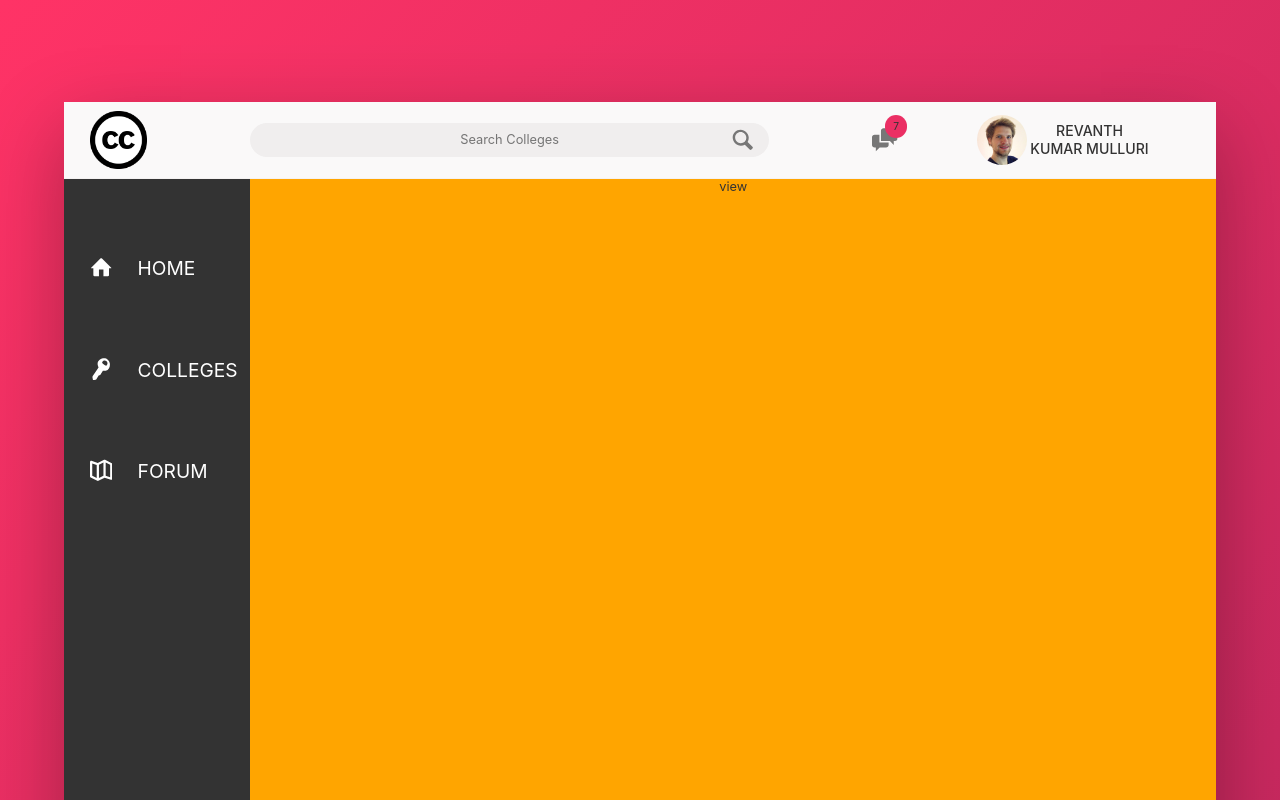
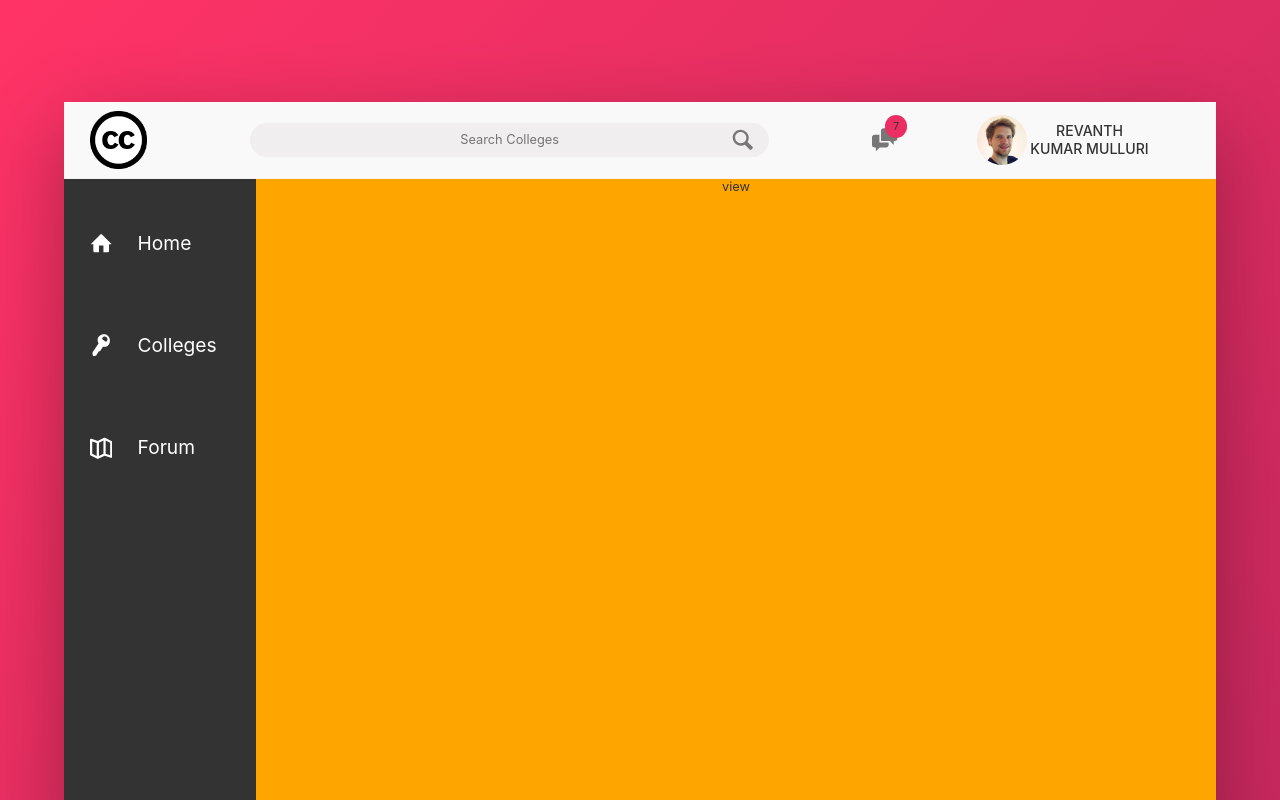
Before and after one commit to RevanthKumarMulluri/CanadaColleges, a React (Create React App) app: page / in a window 1280 px wide. Shown: the top 800 px of the page. Built offline with nearby package versions, Linux system fonts and the light colour scheme.

Commit message:
changed css and removed background

```diff
--- a/src/containers/navbar/SideNavbar.js
+++ b/src/containers/navbar/SideNavbar.js
@@ -13,7 +13,7 @@ const SideNavbar = () => {
                         <svg className={classes.side_nav_icon}>
                             <use xlinkHref={icon + '#icon-home'}> </use>
                         </svg>
-                       <span className={classes.side_nav_text}>Home</span>
+                        <span className={classes.side_nav_text}>Home</span>
                     </Link>
                </li>
                <li className={classes.side_nav_item}>
--- a/src/containers/navbar/SideNavbar.module.scss
+++ b/src/containers/navbar/SideNavbar.module.scss
@@ -10,35 +10,25 @@
 .side_nav {
     font-size: 1.5rem;
     list-style: none;
-    margin-top: 3rem;
+    margin-top: 1rem;
     height: 80rem;
-    display: flex;
-    flex-direction: column;
+    display: grid;
+    grid-template-columns: 15rem;
+    grid-auto-rows: 8rem ;
+    justify-content: center;
+    align-items: center;
 
     &_item {
-        box-sizing: content-box;
-        margin: 2rem 0;
-       position: relative;
-       padding: 1rem;
 
     }
 
     &_item::before {
-        content: "";
-       position: absolute;
-        top: 0;
-        left: 0;
-        height: 100%;
-        width: 3px;
-        background-color: $color-primary;
-        transform: scaleY(0);
-        transition: transform .3s;
+
 
     }
 
     &_item:hover::before {
-        transform: scaleY(1);
-        width: 100%;
+
     }
 
     &_icon{
@@ -48,14 +38,12 @@
         fill: white;
     }
 
-    &_link,&_link:visited {
-        color: $color-grey-light-1;
+    &_link,&_link:visited,&_link:hover {
+        text-decoration: none;
         display: flex;
         justify-content: stretch;
-        text-decoration: none;
-        text-transform: uppercase;
-       margin-left: 1rem;
-       z-index: 10;
+        margin-left: 2rem;
+        align-items: center;
     }
 
     &_text{
```
